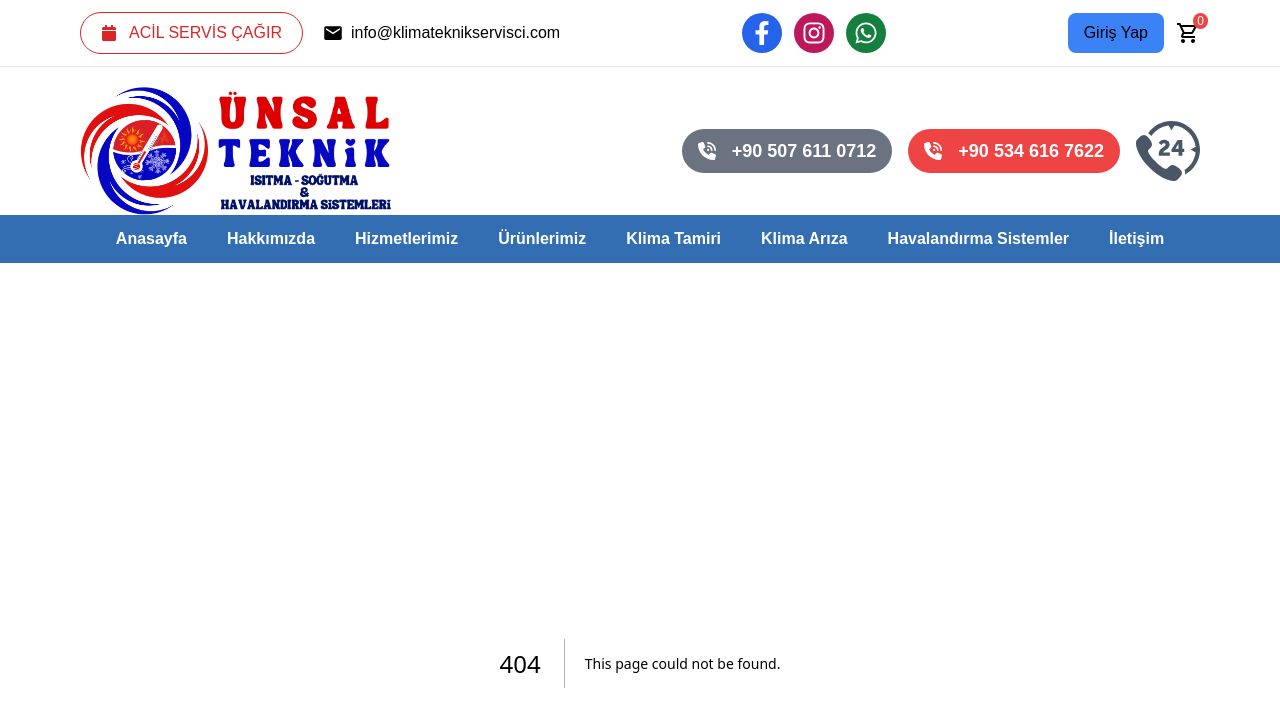
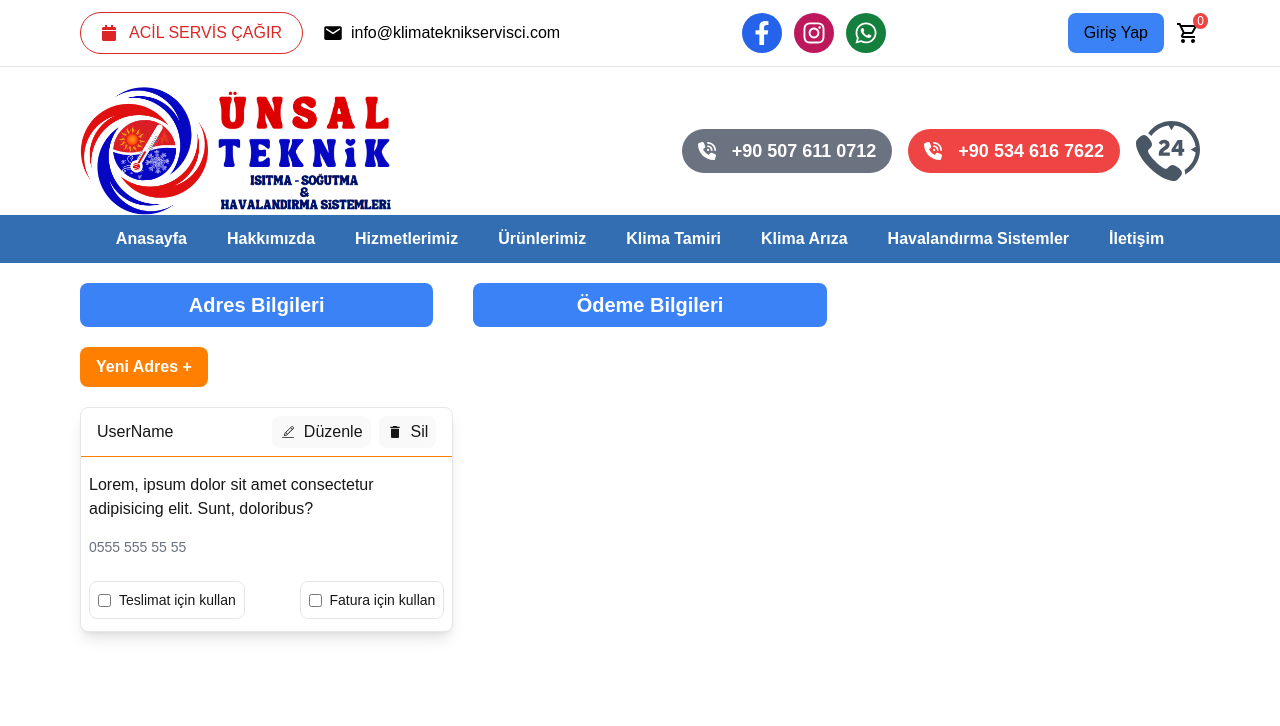
Before and after one commit to btabur/klima_tamir_web_site, a Next.js app: page /payment in a window 1280 px wide. Before the commit this address had no page. Shown: the top 726 px of the page. Built offline with nearby package versions, Linux system fonts and the light colour scheme; a web font is replaced by a local one.

Commit message:
create payment page

```diff
--- /dev/null
+++ b/app/(browser)/payment/page.jsx
@@ -0,0 +1,52 @@
+import React from 'react'
+import { CiEdit } from "react-icons/ci";
+import { MdDelete } from "react-icons/md";
+const PaymentPage = () => {
+  return (
+    <section className='flex  justify-center px-20 h-screen'>
+     <article className='w-2/3 mt-5 '>
+        <div className='flex items-center justify-between gap-10 mb-5'>
+            <p className='w-1/2 text-center text-xl font-bold bg-blue-500 text-white  py-2 rounded-lg'>Adres Bilgileri</p>
+            <p className='w-1/2 text-center text-xl font-bold bg-blue-500 text-white  py-2 rounded-lg'>Ödeme Bilgileri</p>
+        </div>
+        <div>
+            <button className='bg-[#ff8000] text-white font-semibold px-4 py-2 rounded-lg'>Yeni Adres +</button>
+            {/* card */}
+            <div className='w-1/2 mt-5 flex flex-col gap-2 bg-white border rounded-lg  shadow-lg'>
+            {/* card header */}
+                <div className='flex items-center justify-between border-b border-[#ff8000] pb-2 pt-2 px-4'>
+                    <p>UserName</p>
+                    <div className='flex items-center gap-2'>
+                    <button className='flex items-center gap-2 bg-[#f9f9f9] px-2 py-1 rounded-lg text-md'>
+                         <CiEdit />
+                        Düzenle</button>
+                        <button className='flex items-center gap-2 bg-[#f9f9f9] px-2 py-1 rounded-lg text-md'>
+                        <MdDelete />
+                        Sil</button>
+                    </div>
+                </div>
+                {/* card body */}
+                <div className='p-2'>
+                    <p>Lorem, ipsum dolor sit amet consectetur adipisicing elit. Sunt, doloribus?</p>
+                    <p className='text-sm text-gray-500 mt-4'>0555 555 55 55</p>
+                </div>
+                {/* card footer */}
+                <div className='flex items-center justify-between pt-2 px-2 mb-3'>
+                    <div className='flex items-center gap-2 border p-2 rounded-lg'>
+                    <input className='cursor-pointer' id='checkbox' type="checkbox" />
+                    <label htmlFor="checkbox" className='text-sm cursor-pointer'>Teslimat için kullan</label>
+                    </div>
+                    <div className='flex items-center gap-2 border p-2 rounded-lg'>
+                    <input className='cursor-pointer' id='checkbox2' type="checkbox" />
+                    <label htmlFor="checkbox2" className='text-sm cursor-pointer'>Fatura için kullan</label>
+                    </div>
+                </div>
+            </div>
+        </div>
+     </article>
+     <article className='w-1/3'></article>
+    </section>
+  )
+}
+
+export default PaymentPage
--- a/app/(browser)/profile/page.jsx
+++ b/app/(browser)/profile/page.jsx
@@ -41,7 +41,36 @@ const ProfilPage = () => {
         window.dispatchEvent(new Event('userLoggedOut'))
         router.push('/')
     }
+    const handleAddToBasket = (item) => {
+        setState((prevState) => ({
+            ...prevState,
+            basket: prevState.basket.map(basketItem =>
+                basketItem._id === item._id
+                ? { ...basketItem, piece: basketItem.piece +1  }
+                : basketItem
+            )
+        }))
+      }
+      const handleRemoveFromBasket = (item) => {
+        if(item.piece > 1){
+        setState((prevState) => ({
+            ...prevState,
+            basket: prevState.basket.map(basketItem =>
+                basketItem._id === item._id
+                ? { ...basketItem, piece: basketItem.piece - 1 }
+                : basketItem
+            )
+        }))
+    }
+      }
 
+      const handlePayment = () => {
+        if(localStorage.getItem('Klima_Tamir_userId')){
+          router.push('/payment')
+        }else{
+          router.push('/login')
+        }
+      }
   return (
     <section className='flex text-black px-20 items-start justify-start h-screen'>
        <article className='w-1/6 pl-5 flex flex-col items-start justify-start h-screen '>
@@ -63,13 +92,25 @@ const ProfilPage = () => {
                 <h2 className='text-2xl font-bold border-b-2 border-blue-500 pl-3 w-full'>{
                  active}</h2>
                     <div className='w-full px-10'>
-                            {active === 'Sepetim' && state.basket.map((item) => (
+                            {active === 'Sepetim' && state.basket.length > 0 && state.basket.map((item) => (
                             <div key={item.id} className='flex justify-between items-center border-b text-black border-gray-200 py-2'>
                                 <p className='text-sm font-bold w-20'>{item.name}</p>
 
                                 <Image className='w-20 h-20' src={item.image} alt={item.name} width={100} height={100} />
 
-                                <p>{item.piece}</p>
+                                <div className='flex items-center gap-2  '>
+                                    <button
+                                    className='bg-blue-500 text-white   py-1 px-2 rounded-md'
+                                    onClick={() => {
+                                        handleAddToBasket(item)
+                                    }}>+</button>
+                                    <p>{item.piece}</p>
+                                    <button
+                                    className='bg-red-500 text-white  py-1 px-2 rounded-md'
+                                    onClick={() => {
+                                        handleRemoveFromBasket(item)
+                                    }}>-</button>
+                             </div>
 
                             <p>{item.price * item.piece} TL</p>
                                 <button onClick={() => {
@@ -79,6 +120,10 @@ const ProfilPage = () => {
                             </div>
 
                         ))}
+                        {state.basket.length > 0 && <div className='flex justify-between items-center p-4 text-black'>
+                            <p><b>Toplam Fiyat:</b> {state.basket.reduce((acc, item) => acc + item.price * item.piece, 0)} TL</p>
+                            <button onClick={()=>handlePayment()} className='bg-blue-500 text-white px-4 py-2 rounded-md'>Ödeme Yap</button>
+                        </div>}
                         {active === 'Siparişlerim' && <div className='w-full h-full flex items-center justify-center'>
                             <p>Siparişlerim</p>
                             </div>}
--- a/app/components/Basket.jsx
+++ b/app/components/Basket.jsx
@@ -3,9 +3,11 @@ import { useBasketContext } from '../context/BasketContext'
 import Image from 'next/image'
 import { MdDelete } from "react-icons/md";
 import { IoIosCloseCircleOutline } from "react-icons/io";
+import { useRouter } from 'next/navigation';
 
 const Basket = () => {
   const { state, setState } = useBasketContext()
+  const router = useRouter()
   const handleAddToBasket = (item) => {
     setState((prevState) => ({
         ...prevState,
@@ -33,6 +35,13 @@ const Basket = () => {
         ...prevState,
         basket: prevState.basket.filter((basketItem) => basketItem.name !== item.name)
     }))
+  }
+  const handlePayment = () => {
+    if(localStorage.getItem('Klima_Tamir_userId')){
+      router.push('/payment')
+    }else{
+      router.push('/login')
+    }
   }
   return (
     <section className='fixed top-18 left-0 w-full rounded-lg shadow-lg  min-h-screen z-50 bg-black/50 text-black flex justify-center'>
@@ -73,10 +82,11 @@ const Basket = () => {
 
                 ))}
                 {state.basket.length === 0 && <p>Sepetinizde ürün yok</p>}
+
             </div>
           {state.basket.length > 0 && <div className='flex justify-between items-center p-4 text-black'>
                 <p><b>Toplam Fiyat:</b> {state.basket.reduce((acc, item) => acc + item.price * item.piece, 0)} TL</p>
-                <button className='bg-blue-500 text-white px-4 py-2 rounded-md'>Ödeme Yap</button>
+                <button onClick={()=>handlePayment()} className='bg-blue-500 text-white px-4 py-2 rounded-md'>Ödeme Yap</button>
             </div>}
         </article>
     </section>
```
Lines whose indentation alone changed are shown as unchanged.
